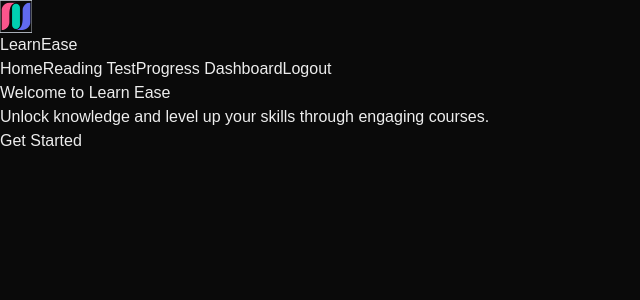
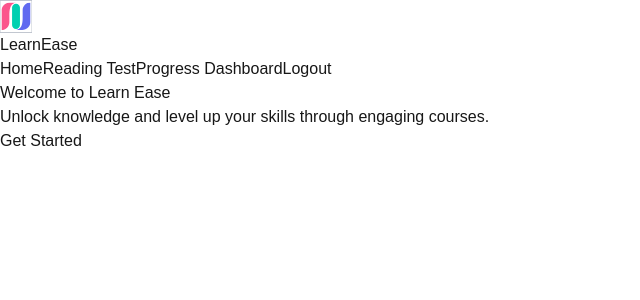
Before and after one commit to edilberto-pajunar/learn-ease, a Next.js app: page / in a window 1280 px wide. Shown: the top 300 px of the page, without its empty margins (0-640 px from the left). Built offline with nearby package versions, Linux system fonts and the light colour scheme; no server answers; the database is empty; sample sign-in values are in the browser's storage.

Commit message:
update light mode

```diff
--- a/src/app/globals.css
+++ b/src/app/globals.css
@@ -9,8 +9,8 @@
 
 @media (prefers-color-scheme: light) {
   :root {
-    --background: #0a0a0a;
-    --foreground: #ededed;
+    --background: #ffffff; /* Light background */
+    --foreground: #171717; /* Dark text */
   }
 }
 
--- a/src/components/BoldEachLetter.tsx
+++ b/src/components/BoldEachLetter.tsx
@@ -9,7 +9,7 @@ const BoldEachLetter: React.FC<{
   const words = text.split(/(\s+)/) // Split by words and spaces (capturing spaces)
 
   return (
-    <p className="text-justify text-white">
+    <p className="text-justify text-black-400">
       {words.map((word, index) => {
         if (/\s+/.test(word)) {
           // If it's just whitespace, render it normally
--- a/src/components/Clock.tsx
+++ b/src/components/Clock.tsx
@@ -45,7 +45,7 @@ const Clock = ({
 
   return (
     <div className="text-center">
-      <p className="text-sm text-white">
+      <p className="text-sm text-gray-600">
         Time: {new Date(time * 1000).toISOString().substr(11, 8)}
       </p>
       <div className="flex gap-4 mt-4">
```
Also changed, not shown: src/app/student/reading/page.tsx (+3 -4 lines).
